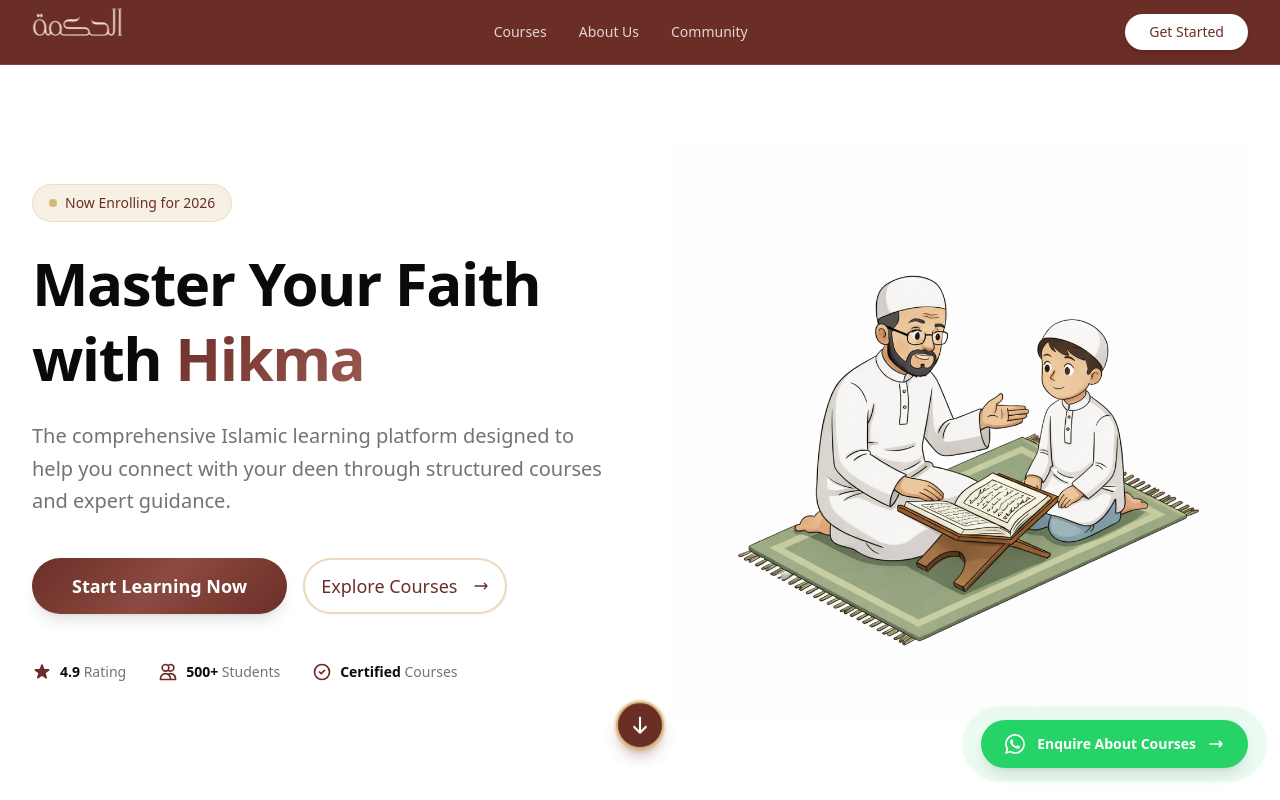
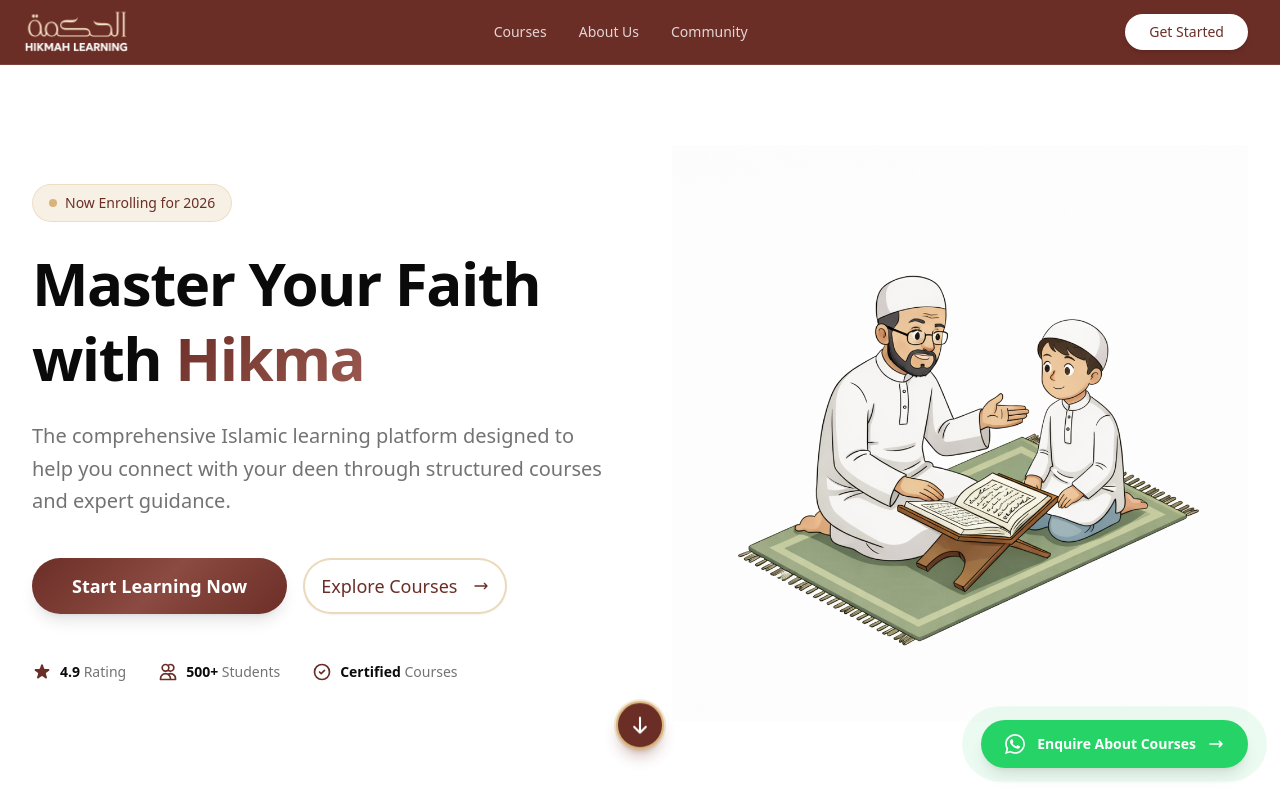
Before and after one commit to muhammedsirajudeen/hikmah-learning-landing, a Next.js app: page / in a window 1280 px wide. Shown: the top 800 px of the page. Built offline with nearby package versions, Linux system fonts and the light colour scheme.

Commit message:
feat: image added

```diff
--- a/app/page.tsx
+++ b/app/page.tsx
@@ -125,11 +125,11 @@
           <div className="container mx-auto flex h-16 items-center justify-between px-4 sm:px-6 lg:px-8">
             <div className="flex items-center gap-2">
               <Image
-                src="/hikmahnavlogo.png"
+                src="/hikmahlearningnav.png"
                 alt="Hikma"
                 width={180}
                 height={60}
-                className="h-16 md:h-14 w-auto scale-225"
+                className="h-16 md:h-14 w-auto scale-225 mt-4"
               />
             </div>
             <nav className="hidden gap-8 md:flex">
```
Also changed, not shown: public/hikmahlearningnav.png (added).
